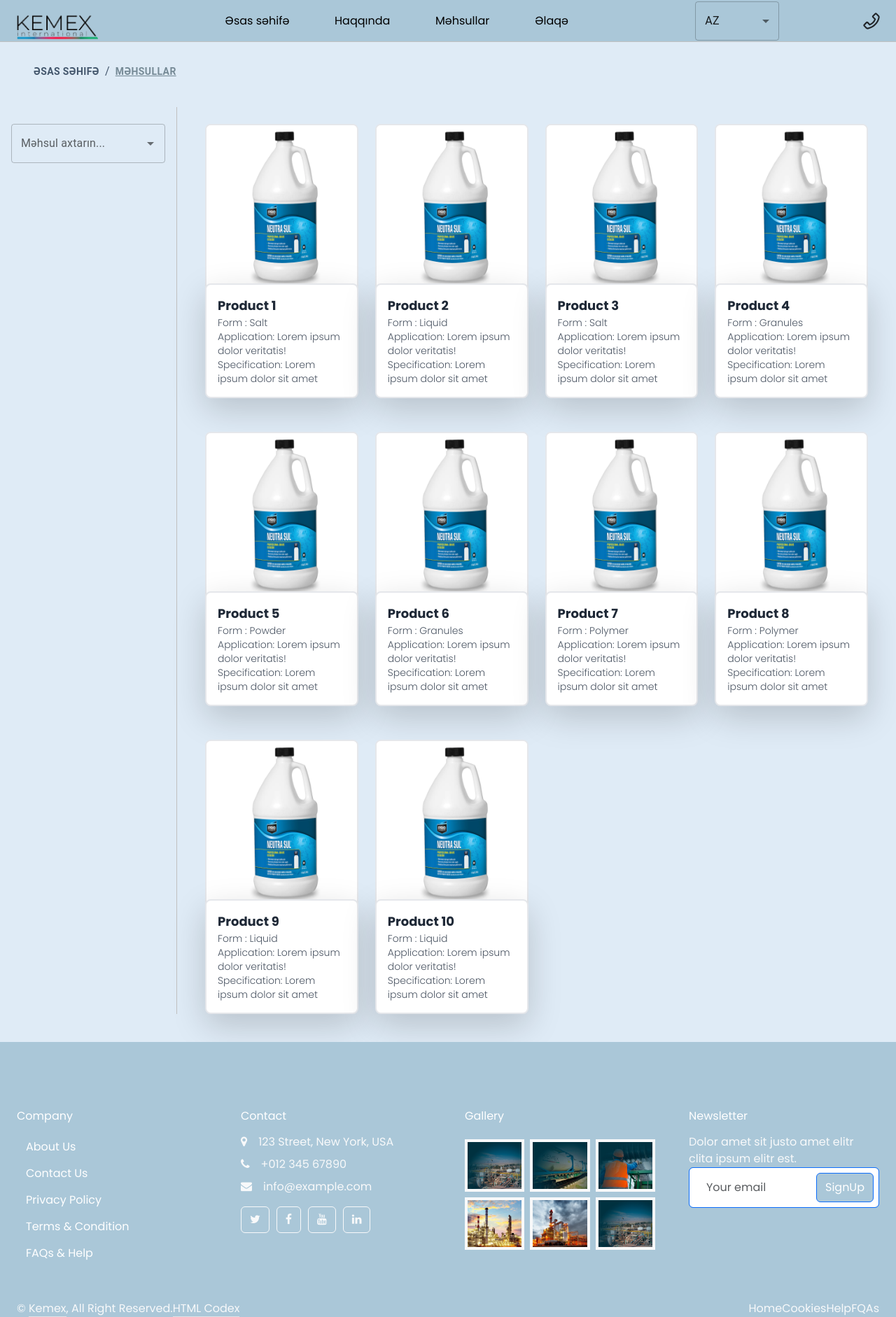
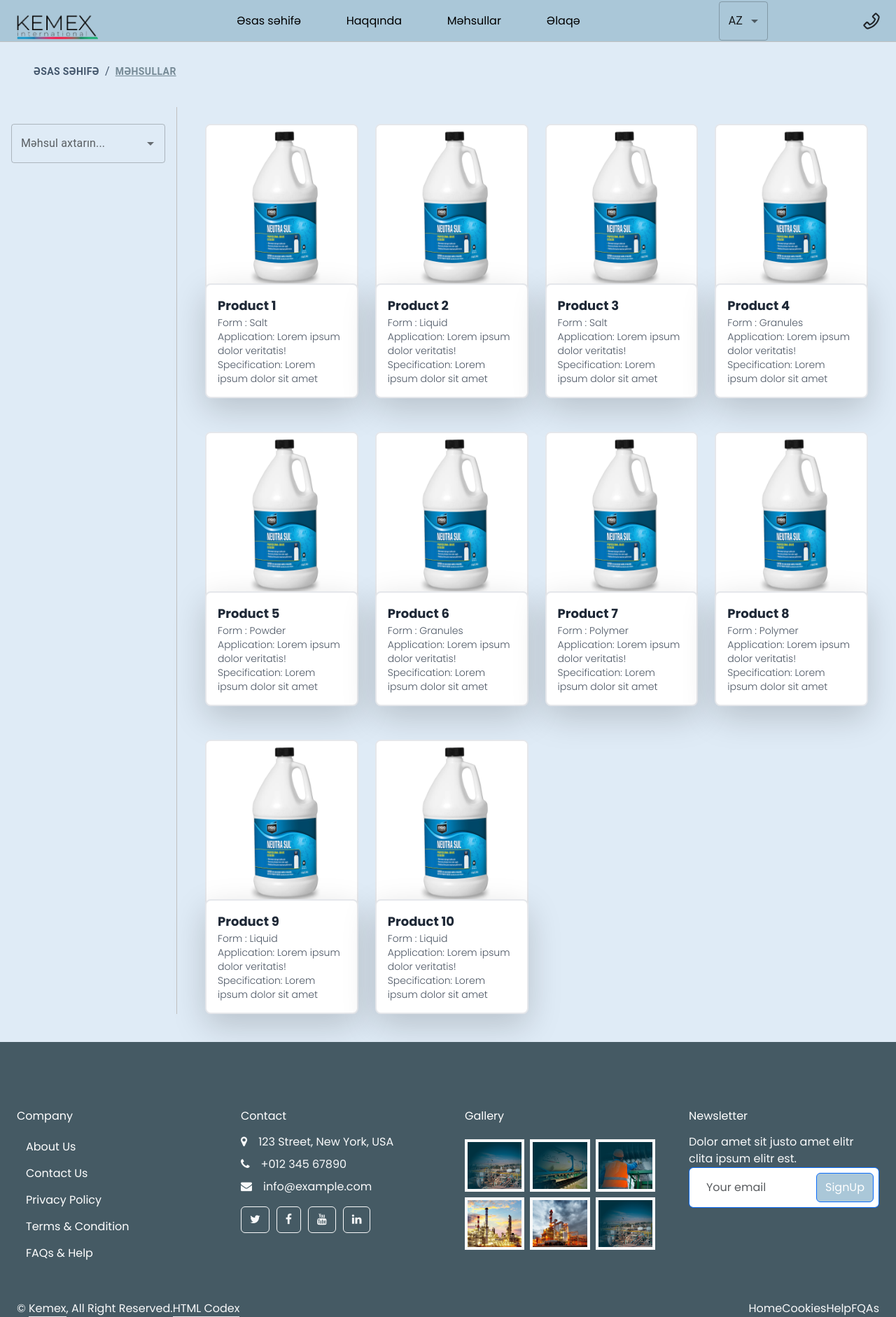
Before and after one commit to eltac-malik/kemex, a React (Vite) app: page /products in a window 1280 px wide. Shown: the whole page at 70% size. Built offline with nearby package versions, Linux system fonts and the light colour scheme.

Commit message:
bugfix-test

```diff
--- a/src/assets/style/root.css
+++ b/src/assets/style/root.css
@@ -4,4 +4,6 @@
     --light-color:#dfebf6;
     --bg-dark:#44576d;
     --page-height:calc(100vh - 60px);
+    --footer-color: #455A64;
+
 }
--- a/src/components/Select/index.jsx
+++ b/src/components/Select/index.jsx
@@ -48,7 +48,7 @@ export const BasicSelect = ({ value, onChange }) => {
   };
 
   return (
-    <Box sx={{ minWidth: 120 }}>
+    <Box sx={{ minWidth: 70 }}>
       <FormControl fullWidth>
         <Select
           labelId="demo-simple-select-label"
--- a/src/pages/About/Footer/Footer.module.css
+++ b/src/pages/About/Footer/Footer.module.css
@@ -1,6 +1,6 @@
 /*** Footer ***/
 #main{
-    background-color: var(--main-color) !important;
+    background-color: var(--footer-color) !important;
 }
 #main .btn.btn-social {
     margin-right: 5px;
```
